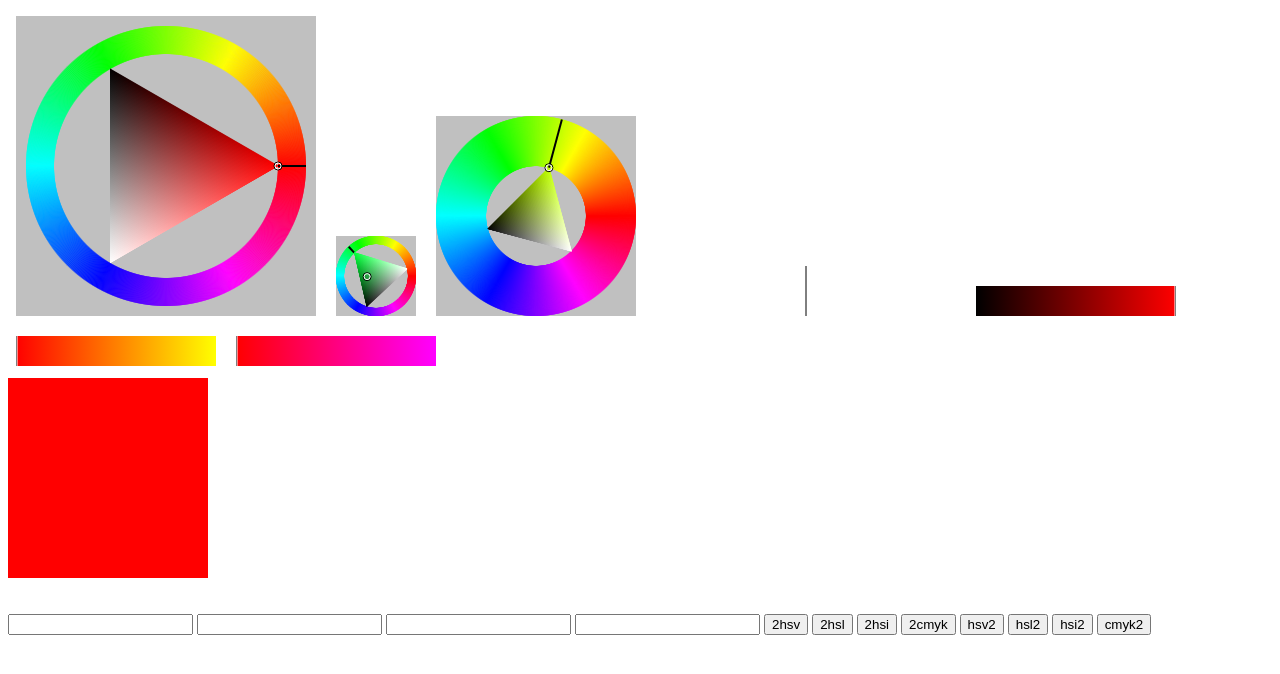
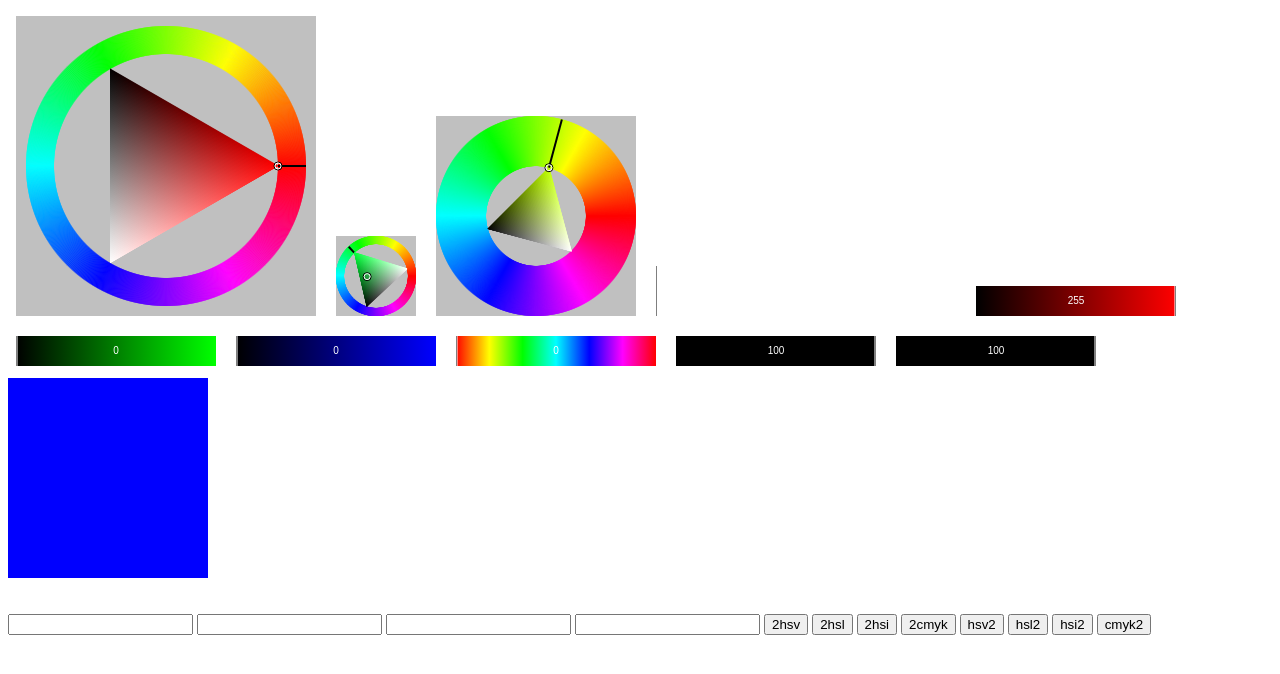
Before and after one commit to xgvargas/xcor, a plain HTML site: page index.html in a window 1280 px wide. Drawn offline with Linux system fonts and the light colour scheme.

Commit message:
bath rgb and hsv slider working, but still ugly.

```diff
--- a/index.html
+++ b/index.html
@@ -27,6 +27,10 @@
     <canvas id="c_slider_green" class="slider" width="200" height="30"></canvas>
     <canvas id="c_slider_blue" class="slider" width="200" height="30"></canvas>
 
+    <canvas id="c_slider_hsv_h" class="slider" width="200" height="30"></canvas>
+    <canvas id="c_slider_hsv_s" class="slider" width="200" height="30"></canvas>
+    <canvas id="c_slider_hsv_v" class="slider" width="200" height="30"></canvas>
+
     <div style="height:200px;width:200px;background-color:blue;" id="teste"></div>
 
     <br><br>
--- a/js/colorx-ui.js
+++ b/js/colorx-ui.js
@@ -153,8 +153,8 @@
 
     ns.HSVTriangle.prototype = {
         contructor: ns.HSVTriangle,
-        setRGB: function(r, g, b){
-            var tmp = colorx.rgb2hsv([r, g, b]);
+        setRGB: function(rgb){
+            var tmp = colorx.rgb2hsv(rgb);
             this.hue = tmp[0];
             this.sat = tmp[1];
             this.val = tmp[2];
@@ -163,8 +163,8 @@
                 this.callback(this);
             }
         },
-        setHSL: function(h, s, l){
-            var tmp = colorx.rgb2hsv(colorx.hsl2rgb([h, s, l]));
+        setHSL: function(hsl){
+            var tmp = colorx.rgb2hsv(colorx.hsl2rgb(hsl));
             this.hue = tmp[0];
             this.sat = tmp[1];
             this.val = tmp[2];
@@ -173,22 +173,20 @@
                 this.callback(this);
             }
         },
-        setHSV: function(h, s, v){
-            this.hue = h;
-            this.sat = s;
-            this.val = v;
+        setHSV: function(hsv){
+            this.hue = hsv[0];
+            this.sat = hsv[1];
+            this.val = hsv[2];
             this.draw();
             if(this.callback){
                 this.callback(this);
             }
         },
         getRGB: function(){
-            var tmp = colorx.hsv2rgb([this.hue, this.sat, this.val]);
-            return tmp;
+            return colorx.hsv2rgb([this.hue, this.sat, this.val]);
         },
         getHSL: function(){
-            var tmp = colorx.rgb2hsl(colorx.hsv2rgb([this.hue, this.sat, this.val]));
-            return tmp;
+            return colorx.rgb2hsl(colorx.hsv2rgb([this.hue, this.sat, this.val]));
         },
         getHSV: function(){
             return [this.hue, this.sat, this.val];
@@ -322,7 +320,7 @@
  // |_____/|_|_|\__,_|\___|_|
 
     ns.Slider = function(ops){
-        this.ops = $.extend({max:100, min:0, pos:50}, ops);
+        this.ops = $.extend({max:100, min:0, pos:0}, ops);
         this.max = this.ops.max;
         this.min = this.ops.min;
         this.position = this.ops.pos;
@@ -411,6 +409,10 @@
             this.dc.fillRect(0, 0, this.ops.canvas.width, this.ops.canvas.height);
 
             //draw text
+            this.dc.textAlign = "center";
+            this.dc.textBaseline = "middle";
+            this.dc.fillStyle = 'white';
+            this.dc.fillText(''+this.position, this.ops.canvas.width/2, this.ops.canvas.height/2);
             //draw cursor
             var w = this.ops.canvas.width;
 
@@ -445,7 +447,7 @@
         this.position = ops.r || 0;
         this.G = ops.g || 0;
         this.B = ops.b || 0;
-        ns.Slider.call(this, $.extend({r:0, g:0, b:0, max:255}, ops));
+        ns.Slider.call(this, $.extend({r:255, g:0, b:0, max:255, pos:255}, ops));
     }
     ns.SliderRed.prototype = Object.create(ns.Slider.prototype);
     ns.SliderRed.prototype.constructor = ns.SliderRed;
@@ -480,7 +482,7 @@
         this.R = ops.r || 0;
         this.position = ops.g || 0;
         this.B = ops.b || 0;
-        ns.Slider.call(this, $.extend({r:0, g:0, b:0, max:255}, ops));
+        ns.Slider.call(this, $.extend({r:255, g:0, b:0, max:255}, ops));
     }
     ns.SliderGreen.prototype = Object.create(ns.Slider.prototype);
     ns.SliderGreen.prototype.constructor = ns.SliderGreen;
@@ -500,7 +502,7 @@
     }
 
     ns.SliderGreen.prototype.getRGB = function(){
-        return [this.position, this.G, this.B];
+        return [this.R, this.position, this.B];
     }
 
 
@@ -515,7 +517,7 @@
         this.R = ops.r || 0;
         this.G = ops.g || 0;
         this.position = ops.b || 0;
-        ns.Slider.call(this, $.extend({r:0, g:0, b:0, max:255}, ops));
+        ns.Slider.call(this, $.extend({r:255, g:0, b:0, max:255}, ops));
     }
     ns.SliderBlue.prototype = Object.create(ns.Slider.prototype);
     ns.SliderBlue.prototype.constructor = ns.SliderBlue;
@@ -535,7 +537,7 @@
     }
 
     ns.SliderBlue.prototype.getRGB = function(){
-        return [this.position, this.G, this.B];
+        return [this.R, this.G, this.position];
     }
 
 
@@ -547,6 +549,40 @@
  //  ____) | | | (_| |  __/ |  | |  | | |__| | |____
  // |_____/|_|_|\__,_|\___|_|  |_|  |_|\____/|______|
 
+    ns.SliderHSV_H = function(ops){
+        this.position = ops.h || 0;
+        this.S = ops.s || 0;
+        this.V = ops.v || 0;
+        ns.Slider.call(this, $.extend({h:0, s:100, v:100, max:360}, ops));
+    }
+    ns.SliderHSV_H.prototype = Object.create(ns.Slider.prototype);
+    ns.SliderHSV_H.prototype.constructor = ns.SliderHSV_H;
+
+    ns.SliderHSV_H.prototype.getFill = function(){
+        var grd = this.dc.createLinearGradient(0, 0, this.ops.canvas.width, 0);
+        grd.addColorStop(0, "hsl(0, 100%, 50%)");
+        grd.addColorStop(1/6, "hsl(60, 100%, 50%)");
+        grd.addColorStop(1/3, "hsl(120, 100%, 50%)");
+        grd.addColorStop(1/2, "hsl(180, 100%, 50%)");
+        grd.addColorStop(2/3, "hsl(240, 100%, 50%)");
+        grd.addColorStop(5/6, "hsl(300, 100%, 50%)");
+        grd.addColorStop(1, "hsl(360, 100%, 50%)");
+        return grd;
+    }
+
+    ns.SliderHSV_H.prototype.setRGB = function(rgb){
+        var tmp = colorx.rgb2hsv(rgb);
+        this.position = tmp[0];
+        this.S = tmp[1];
+        this.V = tmp[2];
+        this.draw();
+    }
+
+    ns.SliderHSV_H.prototype.getRGB = function(){
+        return colorx.hsv2rgb([this.position, this.S, this.V]);
+    }
+
+
 
  //   _____ _ _     _           _    _  _______      __     _____      _______
  //  / ____| (_)   | |         | |  | |/ ____\ \    / /    / ____|  /\|__   __|
@@ -555,6 +591,35 @@
  //  ____) | | | (_| |  __/ |  | |  | |____) |  \  /       ____) / ____ \| |
  // |_____/|_|_|\__,_|\___|_|  |_|  |_|_____/    \/       |_____/_/    \_\_|
 
+    ns.SliderHSV_S = function(ops){
+        this.H = ops.h || 0;
+        this.position = ops.s || 0;
+        this.V = ops.v || 0;
+        ns.Slider.call(this, $.extend({h:0, s:100, v:100, pos:100}, ops));
+    }
+    ns.SliderHSV_S.prototype = Object.create(ns.Slider.prototype);
+    ns.SliderHSV_S.prototype.constructor = ns.SliderHSV_S;
+
+    ns.SliderHSV_S.prototype.getFill = function(){
+        // var grd = this.dc.createLinearGradient(0, 0, this.ops.canvas.width, 0);
+        // grd.addColorStop(0, "hsl("+this.H+",0%,"+this.V+"%)");
+        // grd.addColorStop(1, "hsl("+this.H+",100%,"+this.V+"%)");
+        return 'black';
+    }
+
+    ns.SliderHSV_S.prototype.setRGB = function(rgb){
+        var tmp = colorx.rgb2hsv(rgb);
+        this.H = tmp[0];
+        this.position = tmp[1];
+        this.V = tmp[2];
+        this.draw();
+    }
+
+    ns.SliderHSV_S.prototype.getRGB = function(){
+        return colorx.hsv2rgb([this.H, this.position, this.V]);
+    }
+
+
 
  //   _____ _ _     _           _    _  _______      __  __      __     _
  //  / ____| (_)   | |         | |  | |/ ____\ \    / /  \ \    / /\   | |
@@ -562,6 +627,35 @@
  //  \___ \| | |/ _` |/ _ \ '__|  __  |\___ \  \ \/ /______\ \/ / /\ \ | |
  //  ____) | | | (_| |  __/ |  | |  | |____) |  \  /        \  / ____ \| |____
  // |_____/|_|_|\__,_|\___|_|  |_|  |_|_____/    \/          \/_/    \_\______|
+
+    ns.SliderHSV_V = function(ops){
+        this.H = ops.h || 0;
+        this.S = ops.s || 0;
+        this.position = ops.v || 0;
+        ns.Slider.call(this, $.extend({h:0, s:100, v:100, pos:100}, ops));
+    }
+    ns.SliderHSV_V.prototype = Object.create(ns.Slider.prototype);
+    ns.SliderHSV_V.prototype.constructor = ns.SliderHSV_V;
+
+    ns.SliderHSV_V.prototype.getFill = function(){
+        // var grd = this.dc.createLinearGradient(0, 0, this.ops.canvas.width, 0);
+        // grd.addColorStop(0, "hsl("+this.H+",0%,"+this.V+"%)");
+        // grd.addColorStop(1, "hsl("+this.H+",100%,"+this.V+"%)");
+        return 'black';
+    }
+
+    ns.SliderHSV_V.prototype.setRGB = function(rgb){
+        var tmp = colorx.rgb2hsv(rgb);
+        this.H = tmp[0];
+        this.S = tmp[1];
+        this.position = tmp[2];
+        this.draw();
+    }
+
+    ns.SliderHSV_V.prototype.getRGB = function(){
+        return colorx.hsv2rgb([this.H, this.S, this.position]);
+    }
+
 
 
  //   _____ _ _     _           _    _  _____ _          _____      _______
--- a/js/xcor.js
+++ b/js/xcor.js
@@ -7,25 +7,40 @@
         var asda = new colorx.HSVTriangle({canvas:$('#c_triangle3').get(0), border:.5, hue:75});
 
         var blu = new colorx.Slider({canvas:$('#c_slider').get(0)});
-        var rgb_R = new colorx.SliderRed({canvas:$('#c_slider_red').get(0), pos:30});
-        var rgb_G = new colorx.SliderGreen({canvas:$('#c_slider_green').get(0), pos:30});
-        var rgb_B = new colorx.SliderBlue({canvas:$('#c_slider_blue').get(0), pos:30});
+        var rgb_R = new colorx.SliderRed({canvas:$('#c_slider_red').get(0)});
+        var rgb_G = new colorx.SliderGreen({canvas:$('#c_slider_green').get(0)});
+        var rgb_B = new colorx.SliderBlue({canvas:$('#c_slider_blue').get(0)});
 
+        var hsv_H = new colorx.SliderHSV_H({canvas:$('#c_slider_hsv_h').get(0)});
+        var hsv_S = new colorx.SliderHSV_S({canvas:$('#c_slider_hsv_s').get(0)});
+        var hsv_V = new colorx.SliderHSV_V({canvas:$('#c_slider_hsv_v').get(0)});
 
-        rgb_R.setCallback(function(o){
-            tri.setRGB(o.getRGB());
-        });
+        var obs = [tri, bla, asda, rgb_R, rgb_G, rgb_B, hsv_H, hsv_S, hsv_V];
 
-        tri.setCallback(function(o){
-            var rgb = o.getRGB();
+        var alreadyIn = true;
+
+        function callback(sender){
+            var rgb = sender.getRGB();
+
+            if(alreadyIn) return;
+
+            alreadyIn = true;
+
+            obs.forEach(function(o){
+                if(o != sender){
+                    o.setRGB(rgb);
+                }
+            });
+
             $('#teste').css({'background-color':'rgb('+rgb[0]+','+rgb[1]+','+rgb[2]+')'});
 
-            rgb_R.setRGB([rgb[0], rgb[1], rgb[2]]);
-            rgb_G.setRGB([rgb[0], rgb[1], rgb[2]]);
-            rgb_B.setRGB([rgb[0], rgb[1], rgb[2]]);
+            alreadyIn = false;
+        }
+
+        obs.forEach(function(o){
+            o.setCallback(callback);
         });
-
-
+        alreadyIn = false;
 
 
         $("#2hsv").click(function(){
```
